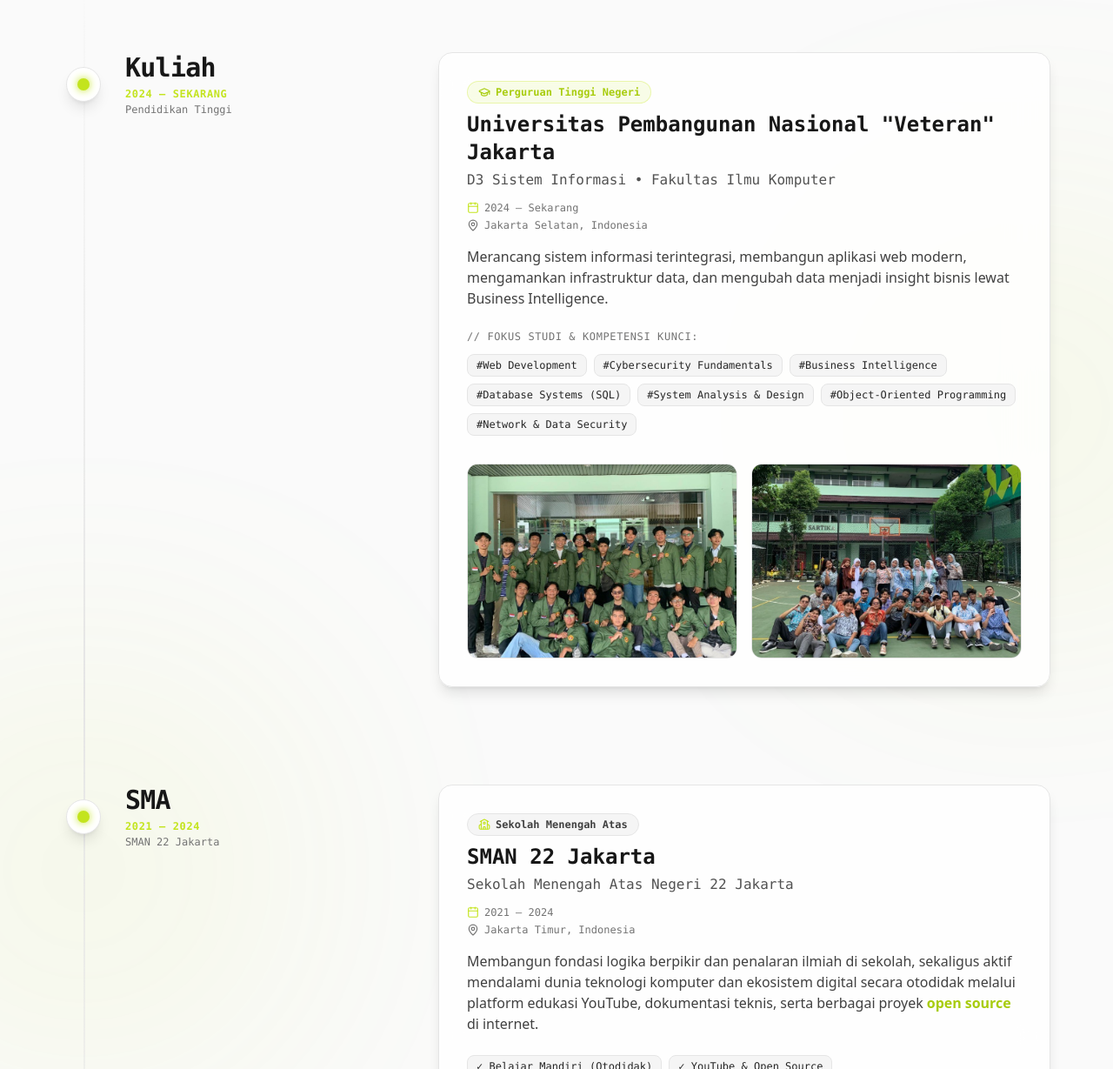
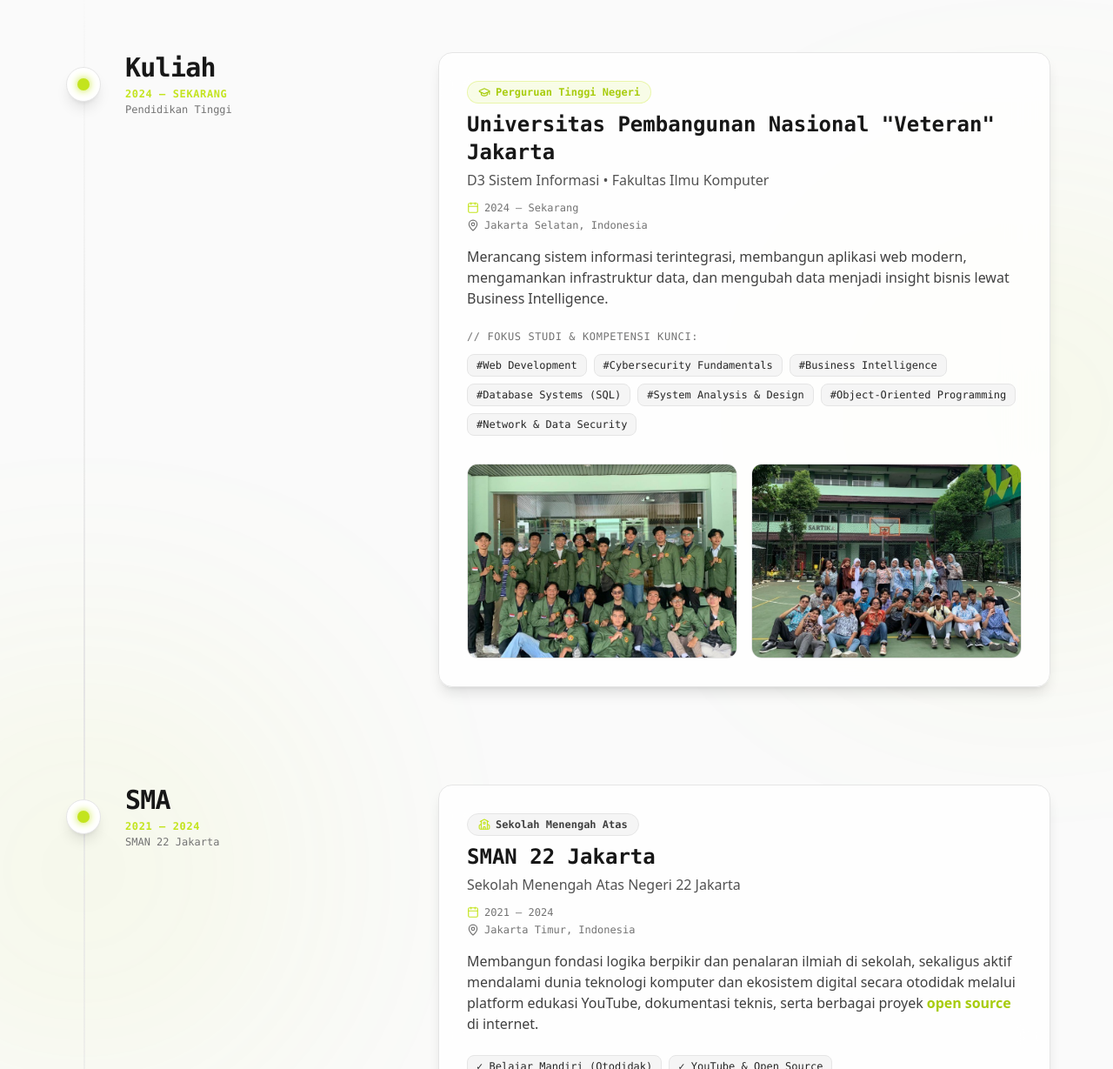
Before and after one commit to rramadhaan15/portofolio, a React (Vite) app: page / in a window 1280 px wide. Shown: the part 2618-3847 px from the top of the page at 87% size. Built offline with nearby package versions, Linux system fonts and the light colour scheme; a web font is replaced by a local one.

Commit message:
Update education subtitle font from monospace to modern sans-serif

```diff
--- a/components/ui/education-section.tsx
+++ b/components/ui/education-section.tsx
@@ -26,7 +26,7 @@
               <h4 className="text-xl md:text-2xl font-bold font-mono text-neutral-900 dark:text-white">
                 Universitas Pembangunan Nasional "Veteran" Jakarta
               </h4>
-              <p className="text-sm md:text-base text-neutral-600 dark:text-neutral-400 font-mono mt-1">
+              <p className="text-sm md:text-base text-neutral-600 dark:text-neutral-400 font-sans font-medium mt-1">
                 D3 Sistem Informasi • Fakultas Ilmu Komputer
               </p>
 
@@ -114,7 +114,7 @@
               <h4 className="text-xl md:text-2xl font-bold font-mono text-neutral-900 dark:text-white">
                 SMAN 22 Jakarta
               </h4>
-              <p className="text-sm md:text-base text-neutral-600 dark:text-neutral-400 font-mono mt-1">
+              <p className="text-sm md:text-base text-neutral-600 dark:text-neutral-400 font-sans font-medium mt-1">
                 Sekolah Menengah Atas Negeri 22 Jakarta
               </p>
 
--- a/src/components/ui/education-section.tsx
+++ b/src/components/ui/education-section.tsx
@@ -26,7 +26,7 @@
               <h4 className="text-xl md:text-2xl font-bold font-mono text-neutral-900 dark:text-white">
                 Universitas Pembangunan Nasional "Veteran" Jakarta
               </h4>
-              <p className="text-sm md:text-base text-neutral-600 dark:text-neutral-400 font-mono mt-1">
+              <p className="text-sm md:text-base text-neutral-600 dark:text-neutral-400 font-sans font-medium mt-1">
                 D3 Sistem Informasi • Fakultas Ilmu Komputer
               </p>
 
@@ -114,7 +114,7 @@
               <h4 className="text-xl md:text-2xl font-bold font-mono text-neutral-900 dark:text-white">
                 SMAN 22 Jakarta
               </h4>
-              <p className="text-sm md:text-base text-neutral-600 dark:text-neutral-400 font-mono mt-1">
+              <p className="text-sm md:text-base text-neutral-600 dark:text-neutral-400 font-sans font-medium mt-1">
                 Sekolah Menengah Atas Negeri 22 Jakarta
               </p>
 
```
Also changed, not shown: 2 other files (tests, documents, lock files or other folders).
